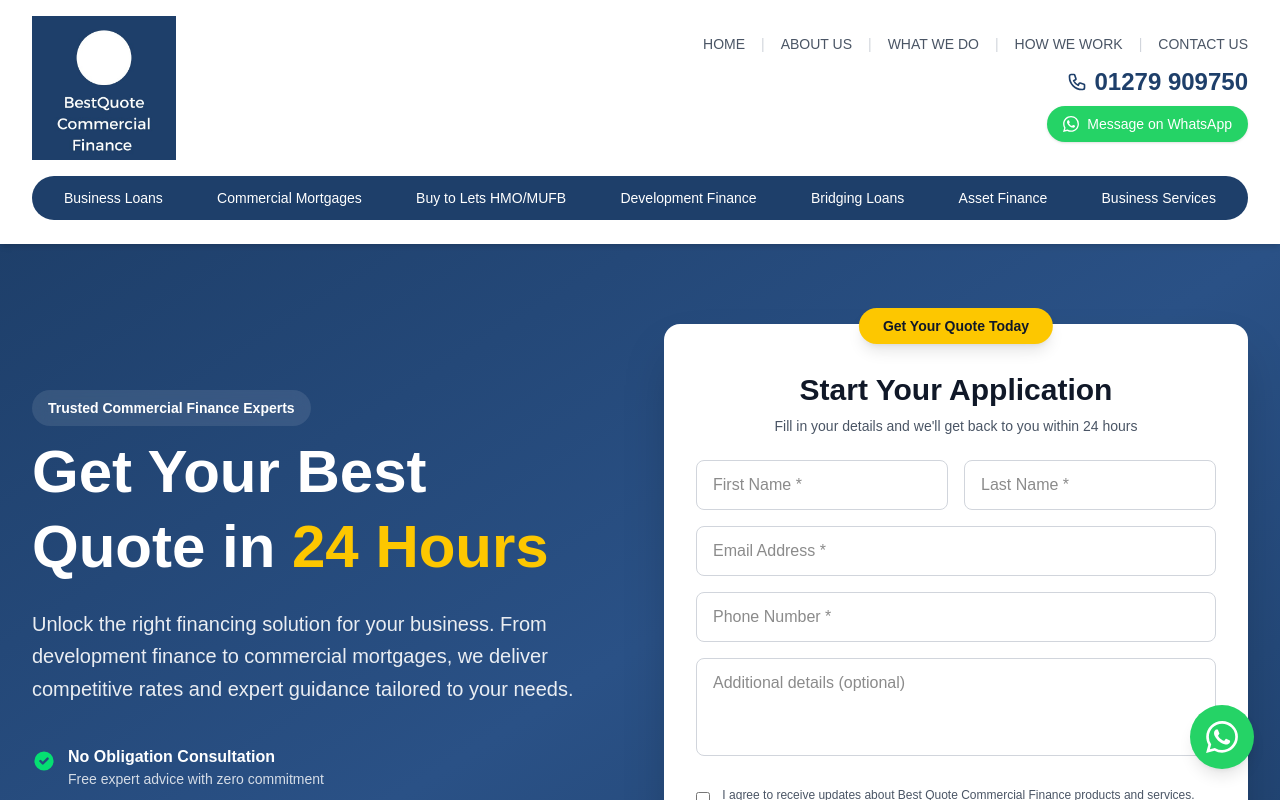
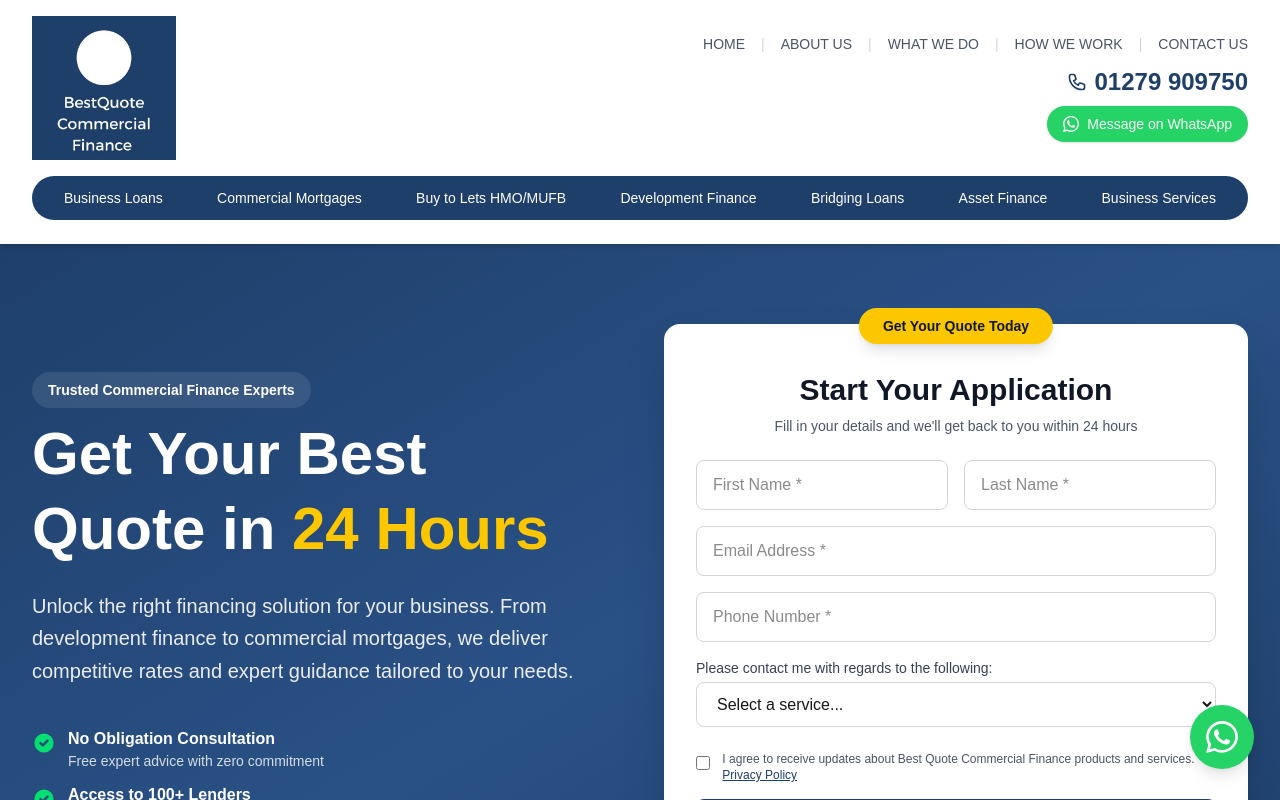
Before and after one commit to ZaCT-Media/best-quote-group, a Next.js app: page / in a window 1280 px wide. Shown: the top 800 px of the page. Built offline with nearby package versions, Linux system fonts and the light colour scheme.

Commit message:
more changes

```diff
--- a/app/business-loans/page.tsx
+++ b/app/business-loans/page.tsx
@@ -70,7 +70,7 @@
                 serviceName="Business Loans"
                 serviceFields={[
                   { name: 'amountToBorrow', label: 'How much do you want to borrow?' },
-                  { name: 'fundsDuration', label: 'For how long do you want the funds?' },
+                  { name: 'fundsDuration', label: 'For how long do you want the funds?', placeholder: 'Enter Term I.E 6 months, 12 months' },
                 ]}
               />
             </div>
--- a/app/components/Hero.tsx
+++ b/app/components/Hero.tsx
@@ -10,7 +10,7 @@
     lastName: '',
     email: '',
     phone: '',
-    message: '',
+    service: '',
     agreeToUpdates: false,
   });
   const [turnstileToken, setTurnstileToken] = useState('');
@@ -62,7 +62,7 @@
     }
   };
 
-  const handleChange = (e: React.ChangeEvent<HTMLInputElement | HTMLTextAreaElement>) => {
+  const handleChange = (e: React.ChangeEvent<HTMLInputElement | HTMLTextAreaElement | HTMLSelectElement>) => {
     const { name, value, type } = e.target;
     const checked = (e.target as HTMLInputElement).checked;
     setFormData(prev => ({
@@ -196,15 +196,25 @@
                 </div>
 
                 <div>
-                  <textarea
-                    id="message"
-                    name="message"
-                    value={formData.message}
+                  <label htmlFor="service" className="block text-sm font-medium text-gray-700 mb-1">
+                    Please contact me with regards to the following:
+                  </label>
+                  <select
+                    id="service"
+                    name="service"
+                    value={formData.service}
                     onChange={handleChange}
-                    rows={3}
-                    className="w-full px-4 py-3 border border-gray-300 rounded-lg focus:outline-none focus:ring-2 focus:ring-[#1e3f6a] focus:border-transparent resize-none"
-                    placeholder="Additional details (optional)"
-                  ></textarea>
+                    required
+                    className="w-full px-4 py-3 border border-gray-300 rounded-lg focus:outline-none focus:ring-2 focus:ring-[#1e3f6a] focus:border-transparent bg-white cursor-pointer"
+                  >
+                    <option value="" disabled>Select a service...</option>
+                    <option value="Business Loans">Business Loans</option>
+                    <option value="Commercial Mortgages">Commercial Mortgages</option>
+                    <option value="Buy To Let Inc HMO and MUFB">Buy To Let Inc HMO and MUFB</option>
+                    <option value="Bridging Loans">Bridging Loans</option>
+                    <option value="Development Finance">Development Finance</option>
+                    <option value="Asset Finance">Asset Finance</option>
+                  </select>
                 </div>
 
                 <div className="flex items-start gap-3 pt-2">
```
